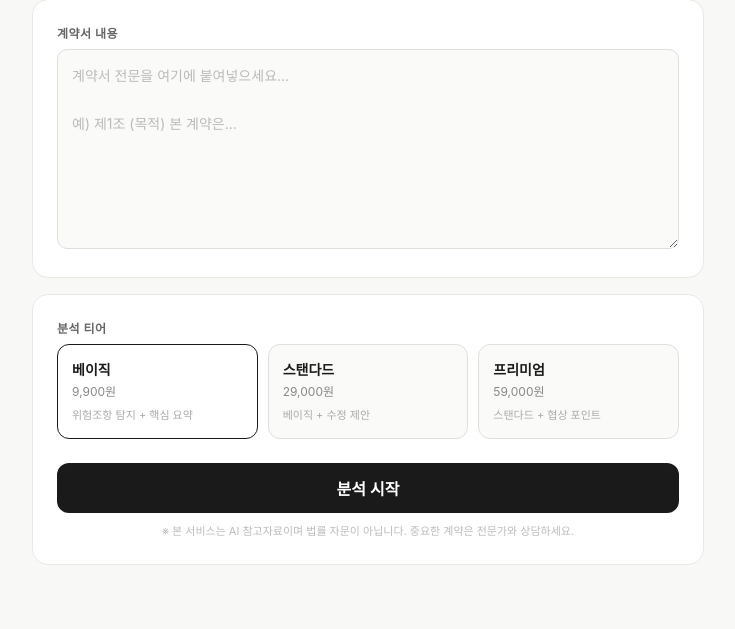
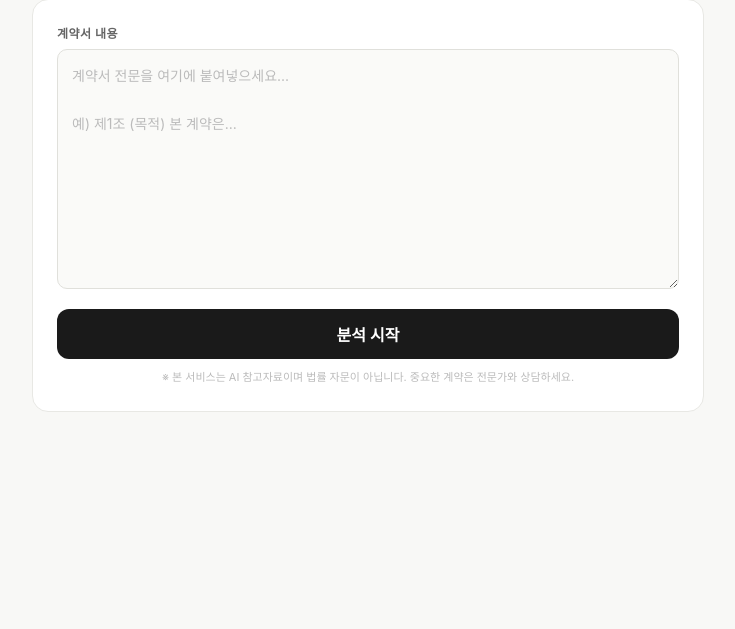
Before and after one commit to ekdnlt3456-coder/contract-risk-check, a Flask app: page / in a window 1280 px wide. Shown: the part 178-807 px from the top of the page, without its empty margins (272-1007 px from the left). After the commit the page ends 590 px from the top, so only its background shows below. Run offline with Flask 3, Linux system fonts and the light colour scheme.

Commit message:
Update index.html

```diff
--- a/templates/index.html
+++ b/templates/index.html
@@ -7,37 +7,20 @@
 <style>
 * { box-sizing: border-box; margin: 0; padding: 0; }
 body { font-family: -apple-system, BlinkMacSystemFont, 'Pretendard', sans-serif; background: #f8f8f6; color: #1a1a1a; min-height: 100vh; }
-
 .wrap { max-width: 720px; margin: 0 auto; padding: 3rem 1.5rem; }
-
 .logo { font-size: 11px; font-weight: 600; letter-spacing: 0.12em; color: #888; margin-bottom: 8px; }
 h1 { font-size: 28px; font-weight: 700; margin-bottom: 6px; }
 .sub { font-size: 15px; color: #666; margin-bottom: 2.5rem; }
-
 .card { background: #fff; border-radius: 16px; border: 1px solid #e8e8e4; padding: 1.5rem; margin-bottom: 1rem; }
-
 label { display: block; font-size: 12px; font-weight: 600; color: #666; margin-bottom: 8px; letter-spacing: 0.04em; }
-
-textarea { width: 100%; height: 200px; border: 1px solid #e0e0db; border-radius: 10px; padding: 14px; font-size: 14px; font-family: inherit; color: #1a1a1a; background: #fafaf8; resize: vertical; line-height: 1.7; outline: none; }
+textarea { width: 100%; height: 240px; border: 1px solid #e0e0db; border-radius: 10px; padding: 14px; font-size: 14px; font-family: inherit; color: #1a1a1a; background: #fafaf8; resize: vertical; line-height: 1.7; outline: none; }
 textarea:focus { border-color: #aaa; }
 textarea::placeholder { color: #bbb; }
-
-.tier-row { display: grid; grid-template-columns: repeat(3, 1fr); gap: 10px; margin-bottom: 1.5rem; }
-.tier { border: 1.5px solid #e0e0db; border-radius: 12px; padding: 14px; cursor: pointer; transition: all 0.15s; background: #fafaf8; }
-.tier:hover { border-color: #ccc; }
-.tier.on { border-color: #1a1a1a; background: #fff; }
-.tier-name { font-size: 14px; font-weight: 600; margin-bottom: 3px; }
-.tier-price { font-size: 12px; color: #888; margin-bottom: 8px; }
-.tier-desc { font-size: 11px; color: #aaa; line-height: 1.5; }
-
-.btn { width: 100%; height: 50px; background: #1a1a1a; color: #fff; border: none; border-radius: 12px; font-size: 16px; font-weight: 600; cursor: pointer; transition: opacity 0.15s; font-family: inherit; }
+.btn { width: 100%; height: 50px; background: #1a1a1a; color: #fff; border: none; border-radius: 12px; font-size: 16px; font-weight: 600; cursor: pointer; transition: opacity 0.15s; font-family: inherit; margin-top: 1rem; }
 .btn:hover { opacity: 0.85; }
 .btn:disabled { opacity: 0.4; cursor: not-allowed; }
-
 .disclaimer { font-size: 11px; color: #bbb; text-align: center; margin-top: 10px; line-height: 1.6; }
-
 .result { margin-top: 2rem; display: none; }
-
 .section { background: #fff; border: 1px solid #e8e8e4; border-radius: 14px; margin-bottom: 10px; overflow: hidden; }
 .sec-head { padding: 14px 18px; display: flex; align-items: center; gap: 10px; background: #fafaf8; border-bottom: 1px solid #f0f0ec; }
 .badge { font-size: 11px; font-weight: 600; padding: 3px 9px; border-radius: 20px; }
@@ -47,7 +30,6 @@ textarea::placeholder { color: #bbb; }
 .b-info { background: #e3f2fd; color: #1565c0; }
 .sec-label { font-size: 14px; font-weight: 600; }
 .sec-body { padding: 16px 18px; font-size: 14px; color: #444; line-height: 1.8; white-space: pre-wrap; }
-
 .dots { display: inline-flex; gap: 5px; align-items: center; }
 .dot { width: 6px; height: 6px; border-radius: 50%; background: #fff; animation: b 1.2s infinite; }
 .dot:nth-child(2) { animation-delay: 0.2s; }
@@ -64,28 +46,6 @@ textarea::placeholder { color: #bbb; }
   <div class="card">
     <label>계약서 내용</label>
     <textarea id="txt" placeholder="계약서 전문을 여기에 붙여넣으세요...&#10;&#10;예) 제1조 (목적) 본 계약은..."></textarea>
-  </div>
-
-  <div class="card">
-    <label>분석 티어</label>
-    <div class="tier-row">
-      <div class="tier on" onclick="pick(this,'basic')">
-        <div class="tier-name">베이직</div>
-        <div class="tier-price">9,900원</div>
-        <div class="tier-desc">위험조항 탐지 + 핵심 요약</div>
-      </div>
-      <div class="tier" onclick="pick(this,'standard')">
-        <div class="tier-name">스탠다드</div>
-        <div class="tier-price">29,000원</div>
-        <div class="tier-desc">베이직 + 수정 제안</div>
-      </div>
-      <div class="tier" onclick="pick(this,'premium')">
-        <div class="tier-name">프리미엄</div>
-        <div class="tier-price">59,000원</div>
-        <div class="tier-desc">스탠다드 + 협상 포인트</div>
-      </div>
-    </div>
-
     <button class="btn" id="btn" onclick="go()">분석 시작</button>
     <p class="disclaimer">※ 본 서비스는 AI 참고자료이며 법률 자문이 아닙니다. 중요한 계약은 전문가와 상담하세요.</p>
   </div>
@@ -94,13 +54,6 @@ textarea::placeholder { color: #bbb; }
 </div>
 
 <script>
-let tier = 'basic';
-function pick(el, t) {
-  document.querySelectorAll('.tier').forEach(c => c.classList.remove('on'));
-  el.classList.add('on');
-  tier = t;
-}
-
 async function go() {
   const txt = document.getElementById('txt').value.trim();
   const btn = document.getElementById('btn');
@@ -114,7 +67,7 @@ async function go() {
     const res = await fetch('/analyze', {
       method: 'POST',
       headers: { 'Content-Type': 'application/json' },
-      body: JSON.stringify({ text: txt, tier })
+      body: JSON.stringify({ text: txt })
     });
     const data = await res.json();
     if (data.error) throw new Error(data.error);
```
